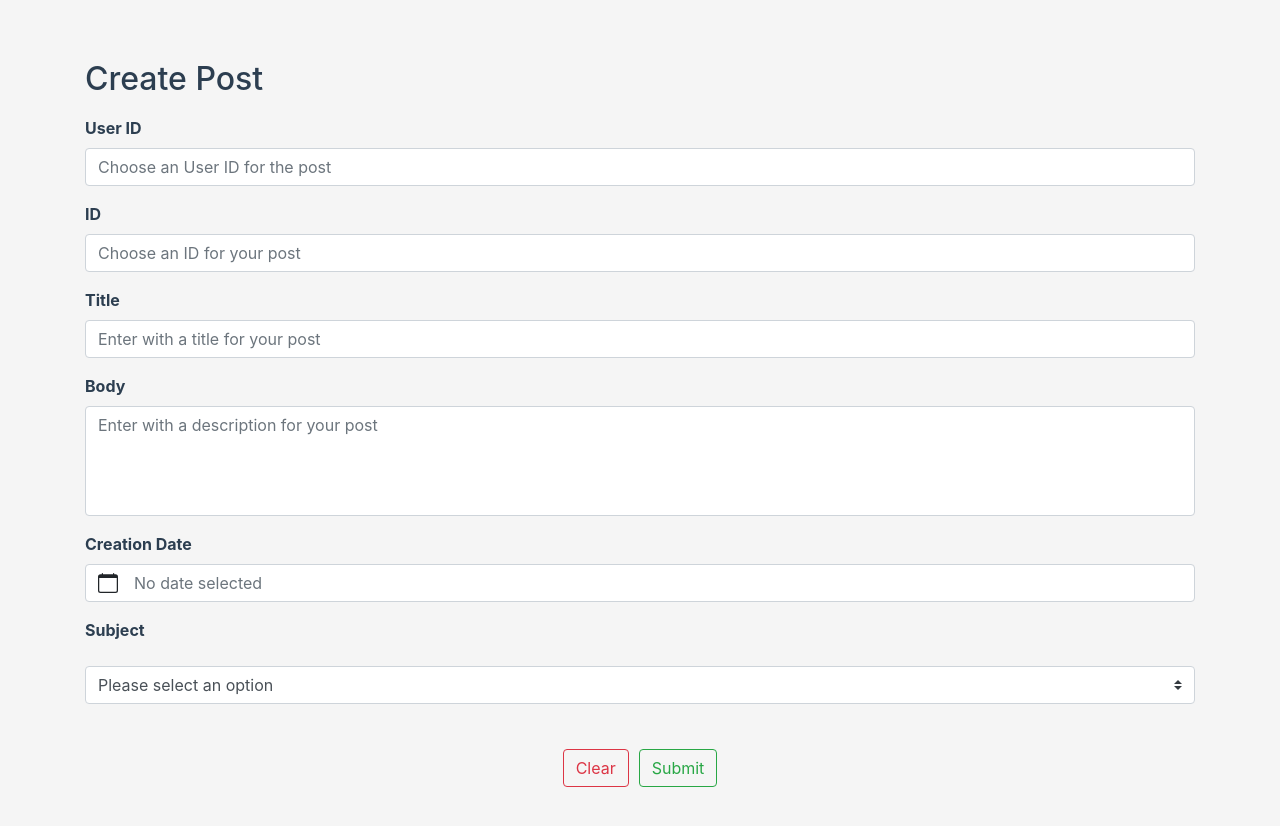
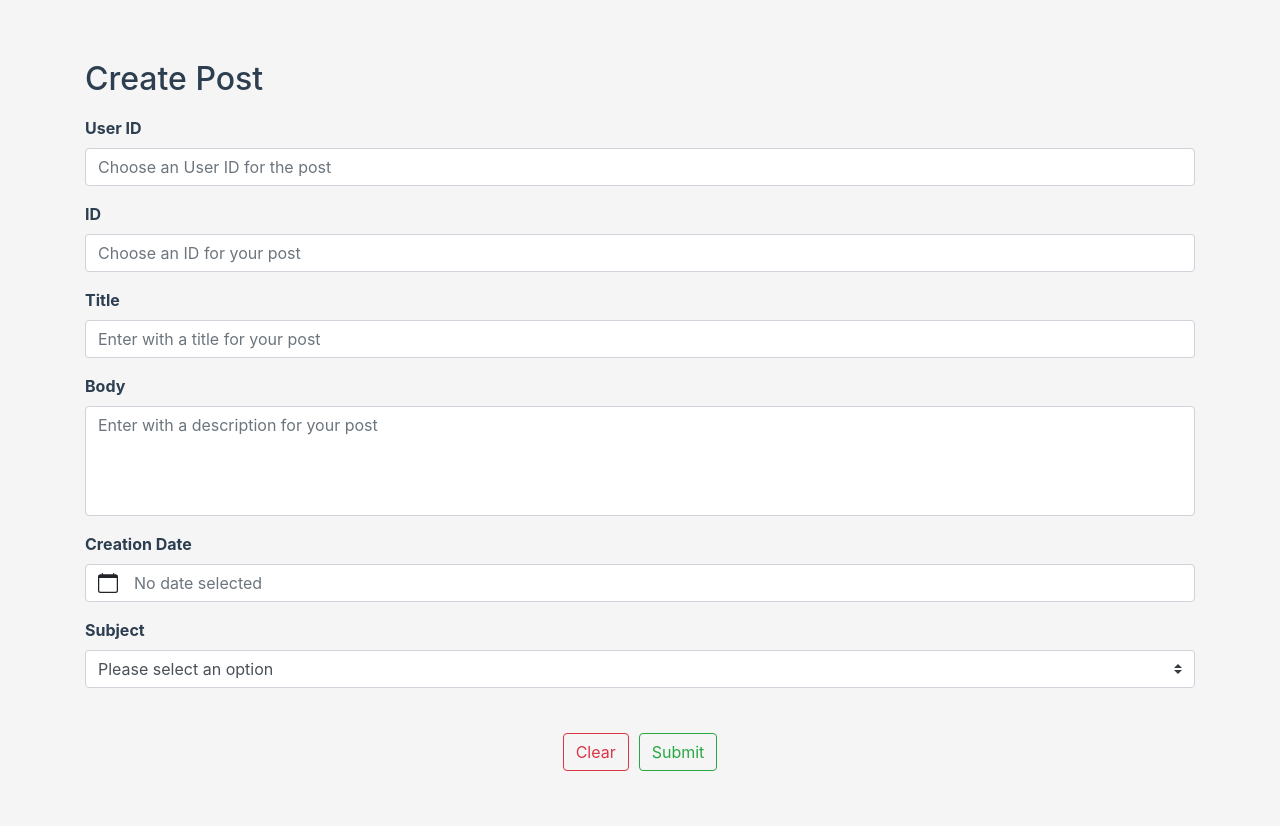
Before and after one commit to christianvajgel/AssessmentVue, a Vue app: page /create in a window 1280 px wide. Shown: the top 826 px of the page. Built offline with nearby package versions, Linux system fonts and the light colour scheme.

Commit message:
Deleted a class which was affection the select box in the form.

```diff
--- a/src/components/Create.vue
+++ b/src/components/Create.vue
@@ -73,8 +73,7 @@
                     <b-form-select
                             v-model="selected"
                             required
-                            :options="options"
-                            class="mt-3"></b-form-select>
+                            :options="options"></b-form-select>
                 </b-form-group>
                 <br>
                 <div>
```
